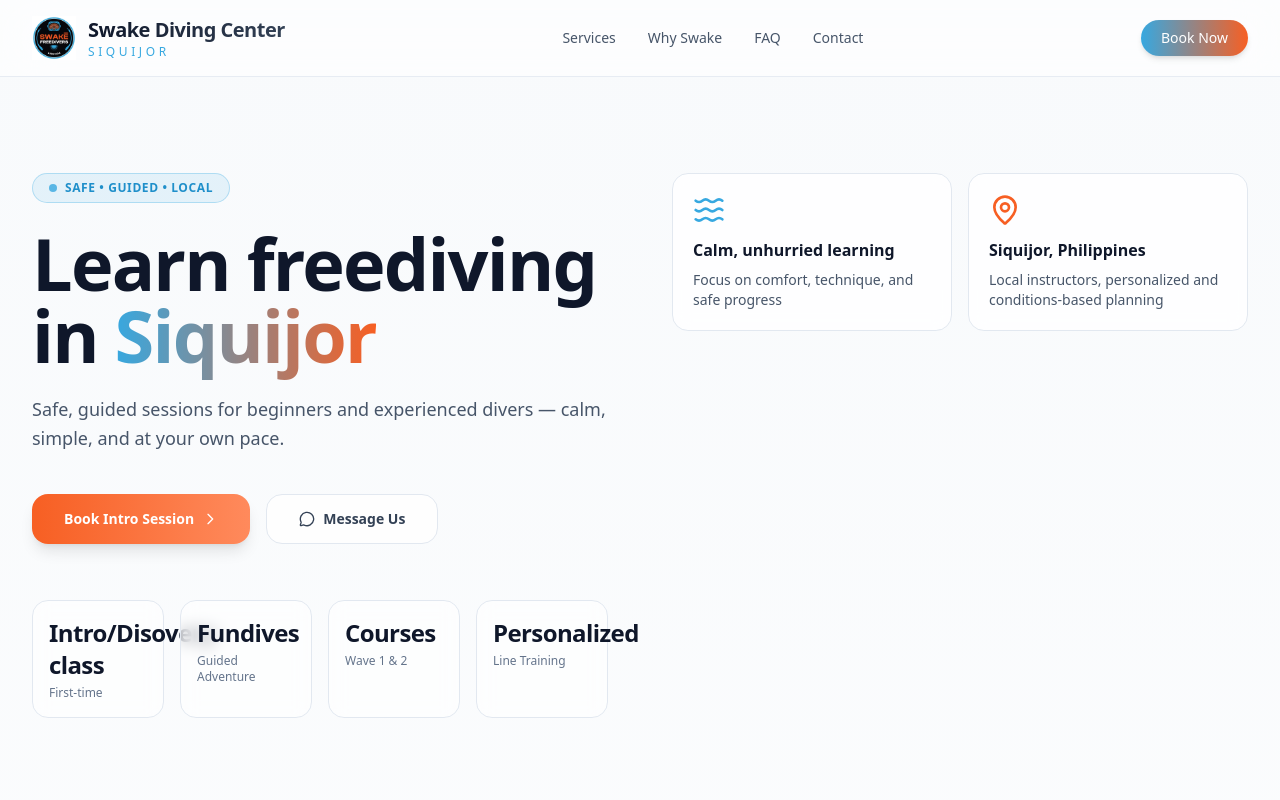
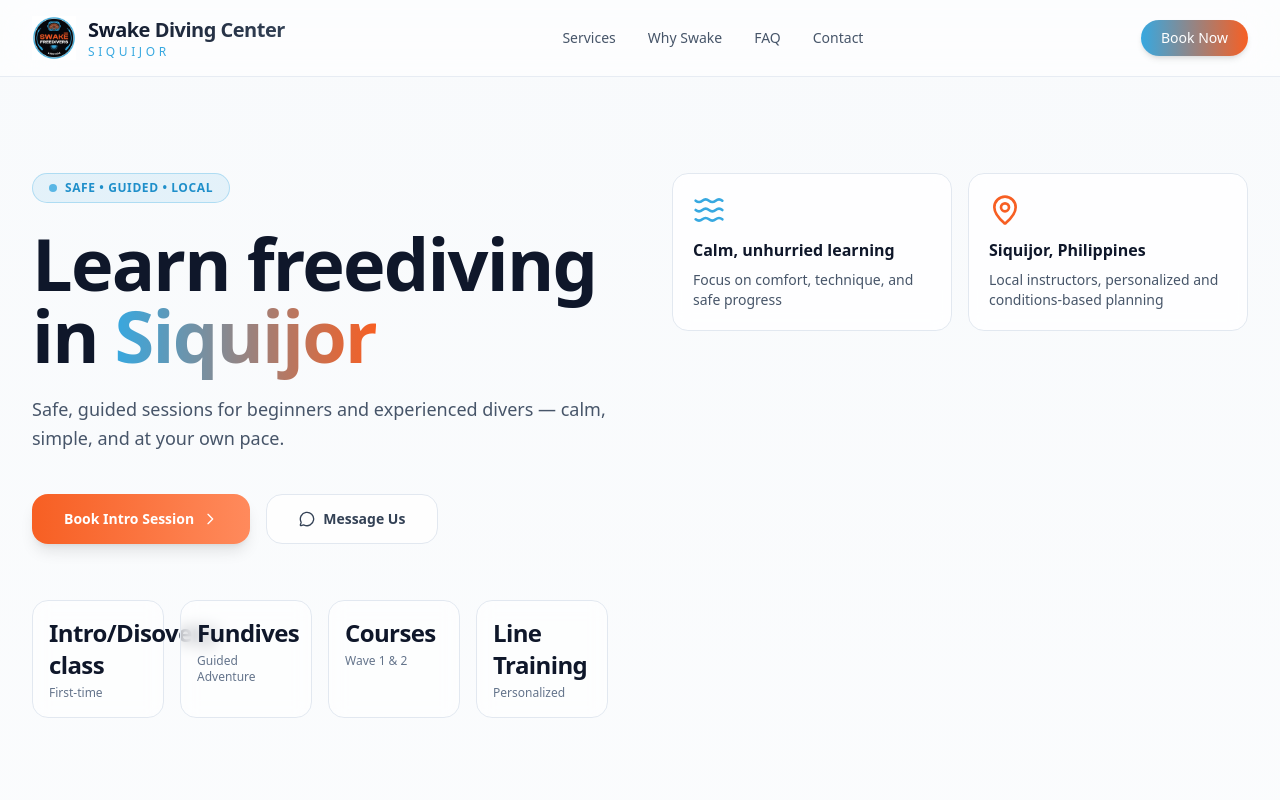
Before and after one commit to cbmserino-cyber/swake-diving-center, a Next.js app: page / in a window 1280 px wide. Shown: the top 800 px of the page. Built offline with nearby package versions, Linux system fonts and the light colour scheme.

Commit message:
Update swake-website.tsx

```diff
--- a/components/swake-website.tsx
+++ b/components/swake-website.tsx
@@ -217,12 +217,12 @@ export function SwakeWebsite() {
                 </div>
 
                 {/* Stats Cards */}
-                <div className="grid grid-cols-2 gap-4 pt-8 sm:grid-cols-4">
+                <  div className="grid grid-cols-2 gap-4 pt-8 sm:grid-cols-4">
                   {[
                     { label: "First-time", value: "Intro/Disovery class" },
                     { label: "Guided Adventure", value: "Fundives" },
                     { label: "Wave 1 & 2", value: "Courses" },
-                    { label: "Line Training", value: "Personalized" },
+                    { label: "Personalized", value: "Line Training" },
                   ].map((item) => (
                     <div key={item.label} className="group rounded-2xl border border-slate-200 bg-white/60 p-4 backdrop-blur transition-all hover:border-[#37A8E0]/40 hover:shadow-md">
                       <p className="text-2xl font-bold tracking-tight">{item.value}</p>
```
